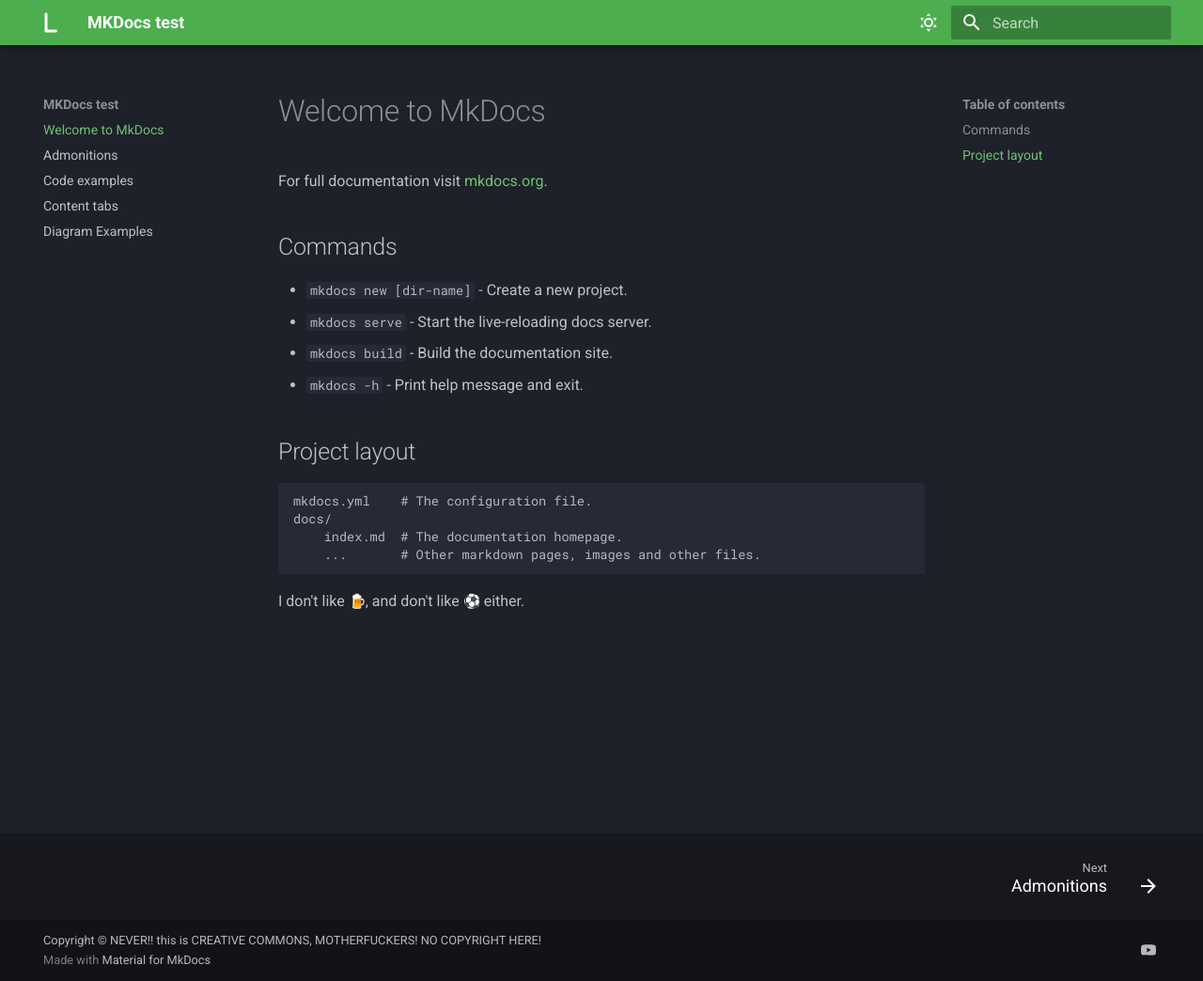
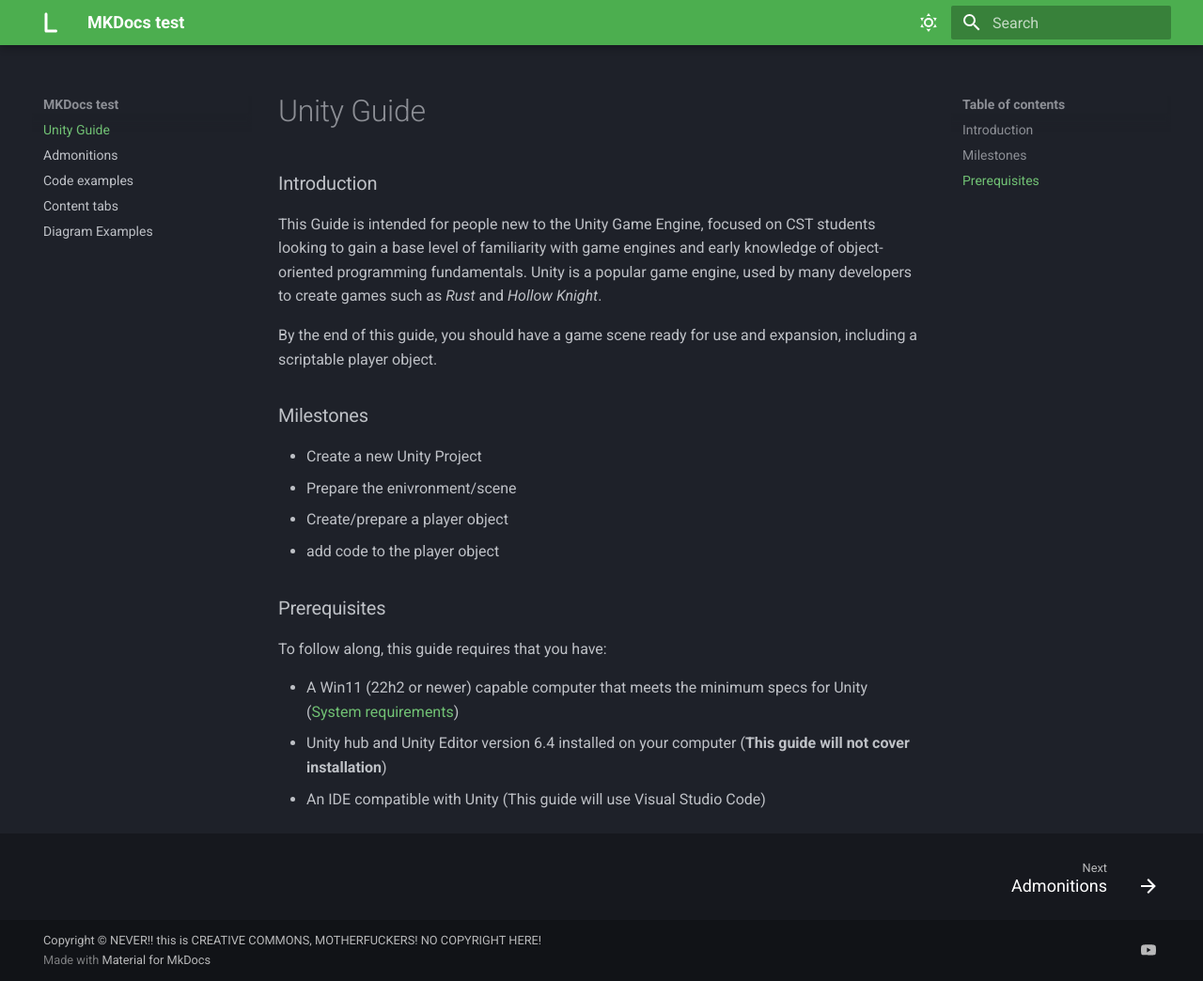
Before and after one commit to Lyra-is-confused/material-for-MKDocs-testing, an MkDocs documentation site: the page built from docs/index.md, in a window 1280 px wide and 1044 px high. Shown: the whole window at 94% size. Built offline with MkDocs 1.6.1 and Material for MkDocs 9.7.7, drawn with Linux system fonts in a browser that asks for light colours; emoji names are drawn with the system emoji font.

Commit message:
add homepage

```diff
--- a/docs/index.md
+++ b/docs/index.md
@@ -1,19 +1,19 @@
-# Welcome to MkDocs
+# Unity Guide
 
-For full documentation visit [mkdocs.org](https://www.mkdocs.org).
+### Introduction
+This Guide is intended for people new to the Unity Game Engine, focused on CST students looking to gain a base level of familiarity with game engines and early knowledge of object-oriented programming fundamentals. Unity is a popular game engine, used by many developers to create games such as *Rust* and *Hollow Knight*.
 
-## Commands
+By the end of this guide, you should have a game scene ready for use and expansion, including a scriptable player object.
 
-* `mkdocs new [dir-name]` - Create a new project.
-* `mkdocs serve` - Start the live-reloading docs server.
-* `mkdocs build` - Build the documentation site.
-* `mkdocs -h` - Print help message and exit.
+### Milestones
+- Create a new Unity Project
+- Prepare the enivronment/scene
+- Create/prepare a player object
+- add code to the player object
 
-## Project layout
+### Prerequisites
+To follow along, this guide requires that you have:
 
-    mkdocs.yml    # The configuration file.
-    docs/
-        index.md  # The documentation homepage.
-        ...       # Other markdown pages, images and other files.
-
-I don't like :beer:, and don't like :soccer: either.
+- A Win11 (22h2 or newer) capable computer that meets the minimum specs for Unity ([System requirements](https://docs.unity3d.com/6000.4/Documentation/Manual/system-requirements.html))
+- Unity hub and Unity Editor version 6.4 installed on your computer (**This guide will not cover installation**)
+- An IDE compatible with Unity (This guide will use Visual Studio Code)
```
